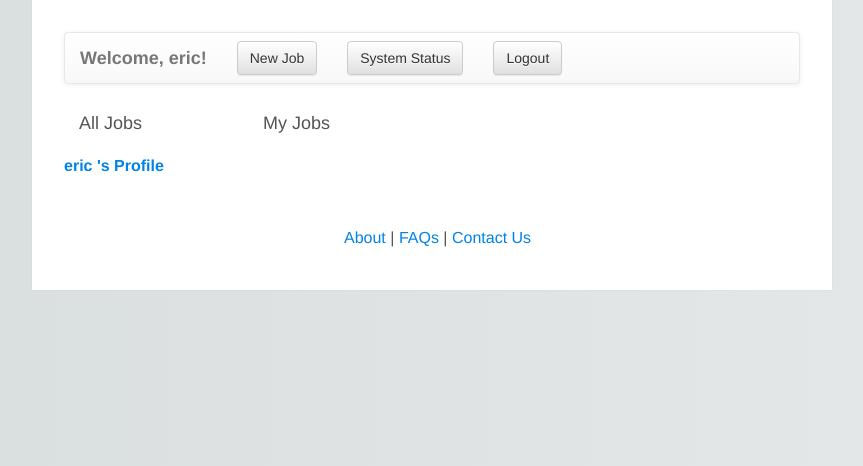
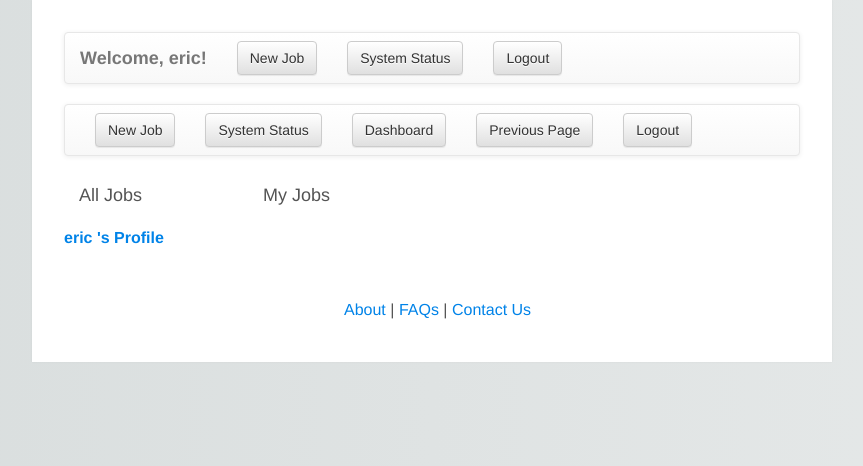
Before and after one commit to bstjohn/bpe_capstone, a Django app: page /dashboard/ in a window 1280 px wide. Shown: the top 466 px of the page, without its empty margins (208-1071 px from the left). Run offline with Django 3.2, Linux system fonts and the light colour scheme; a user stored in the database is signed in; data that the repository does not hold is empty; parts of the project's set-up code (start-up, migrations or seed data) failed here and were passed over; some libraries are stand-ins or nearby versions.

Commit message:
Added a toolbar.

```diff
--- a/templates/user/base.html
+++ b/templates/user/base.html
@@ -16,6 +16,46 @@
     {% block header %}
     {% block header-title %}BPA Project{% endblock %}
     {% endblock %}
+
+
+<!-- display 'Welcome' and 'New Job', 'Status' buttons -->
+<nav class="navbar navbar-default">
+  <div class="container-fluid">
+    <div>
+      <form class="navbar-form navbar-left" role="search">
+        <a type="submit" class="btn btn-default" href="/query/query-builder">New Job</a>
+      </form>
+    </div>
+    <div>
+      <form class="navbar-form navbar-left" role="search">
+        <a type="submit" class="btn btn-default" href="/query/status-result">System Status</a>
+      </form>
+    </div>
+
+    <div>
+      <form class="navbar-form navbar-left" role="search">
+        <a type="submit" class="btn btn-default" onclick="history.back();"value="Back">Dashboard</a>
+      </form>
+    </div>
+
+    <div>
+      <form class="navbar-form navbar-left" role="search">
+        <a type="submit" class="btn btn-default" onclick="history.back();"value="Back">Previous Page</a>
+      </form>
+    </div>
+
+
+    <div>
+      <form class="navbar-form navbar-left" role="search">
+        <a type="submit" class="btn btn-default" href="/logout">Logout</a>
+      </form>
+    </div>
+  </div>
+</nav>
+
+
+
+
 </div>
 
 <div id="container">
```
Also changed, not shown: db.sqlite3 (added).
